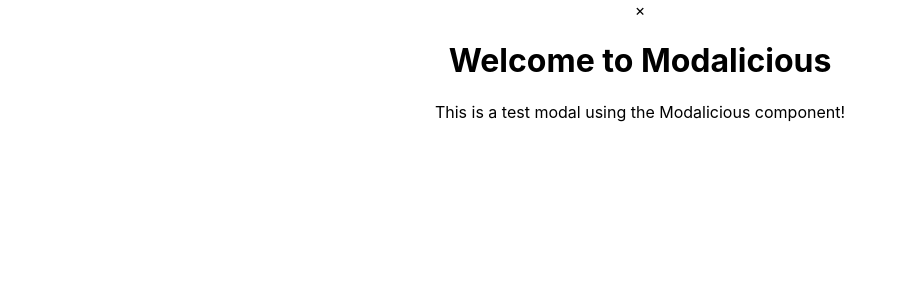
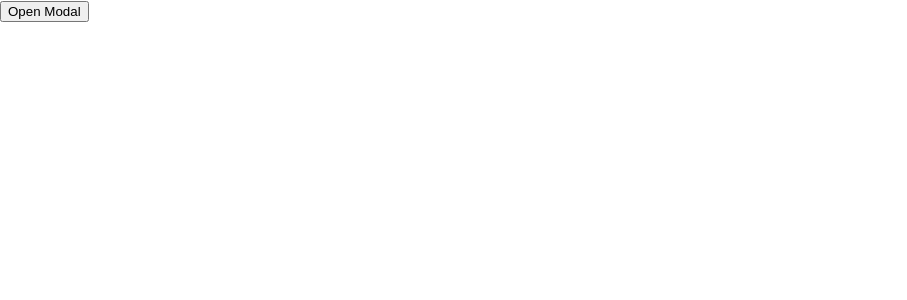
Before and after one commit to namith1003/react-modalicious, a React (Create React App) app: page / in a window 1280 px wide. Shown: the top 300 px of the page, without its empty margins (0-907 px from the left). Built offline with nearby package versions, Linux system fonts and the light colour scheme.

Commit message:
Created teh base popup version of the modalicous popup which is shown in the app.tsx file when a button is clicked.

```diff
--- a/src/App.tsx
+++ b/src/App.tsx
@@ -1,29 +1,33 @@
-// src/App.tsx
-
-import React from 'react';
-import './App.css';
+import React, { useState } from 'react';
 import Modalicious from './components/Modalicious';
 
 const App: React.FC = () => {
-  const modalOptions = {
-    position: 'top-center',
-    autoClose: 5000,
-    hideProgressBar: false,
-    closeOnClick: true,
-    pauseOnHover: true,
-    draggable: true,
-    theme: 'light',
-    transition: 'Bounce'
-  };
 
-  return (
+    const [isModalOpen, setIsModalOpen] = useState(false);
+
+    const toggleModal = () => {
+        setIsModalOpen(!isModalOpen);
+    };
+
+    return (
       <div className="App">
-        <Modalicious options={modalOptions}>
-          <h1>Welcome to Modalicious</h1>
-          <p>This is a test modal using the Modalicious component!</p>
-        </Modalicious>
+        <button onClick={toggleModal}>Open Modal</button>
+        {isModalOpen && (
+            <Modalicious
+                options={{
+                  position: 'top-center',
+                  backgroundFade: true,
+                  priority: false,
+                  width: '300px',
+                  height: '200px'
+                }}
+            >
+              <h2>This is the Modalicious Popup</h2>
+              <p>You can add any content here.</p>
+            </Modalicious>
+        )}
       </div>
-  );
-};
+    );
+}
 
 export default App;
--- a/src/components/Modalicious.tsx
+++ b/src/components/Modalicious.tsx
@@ -1,5 +1,3 @@
-// src/components/Modalicious.tsx
-
 import React, { useState } from 'react';
 
 interface ModaliciousProps {
@@ -14,9 +12,13 @@ interface ModaliciousOptions {
     closeOnClick?: boolean;
     pauseOnHover?: boolean;
     draggable?: boolean;
-    progress?: any; // You can define a more specific type for progress
+    progress?: any;
     theme?: string;
     transition?: string;
+    width?: string;
+    height?: string;
+    backgroundFade?: boolean;
+    priority?: boolean;
 }
 
 const Modalicious: React.FC<ModaliciousProps> = ({ children, options }) => {
@@ -26,15 +28,30 @@ const Modalicious: React.FC<ModaliciousProps> = ({ children, options }) => {
         setIsOpen(false);
     };
 
+    const toggleModal = () => {
+        setIsOpen(!isOpen);
+    };
+
     // Apply default options
-    const { position = 'top-right', autoClose = 5000, hideProgressBar = false, closeOnClick = true, pauseOnHover = true, draggable = true, progress = undefined, theme = 'light', transition = 'Bounce' } = options;
+    const { position = 'top-right', autoClose = 5000, hideProgressBar = false, closeOnClick = true, pauseOnHover = true, draggable = true, progress = undefined, theme = 'light', transition = 'Bounce', width = '300px', height = '200px', backgroundFade = false, priority = false   } = options;
+
+    const modalStyle: React.CSSProperties = {
+        width,
+        height,
+        position: 'fixed',
+        top: '50%',
+        left: '50%',
+        transform: 'translate(-50%, -50%)',
+        backgroundColor: 'white',
+        border: '1px solid black',
+        padding: '20px',
+        zIndex: priority ? 100 : 10,
+        opacity: backgroundFade ? 0.8 : 1,
+    };
 
     return (
-        <div className={`modal ${position}`}>
-            <div className="modal-content">
-                <span className="close" onClick={handleClose}>&times;</span>
-                {children}
-            </div>
+        <div className={`modal ${position}`} style={modalStyle}>
+            {children}
         </div>
     );
 };
```
